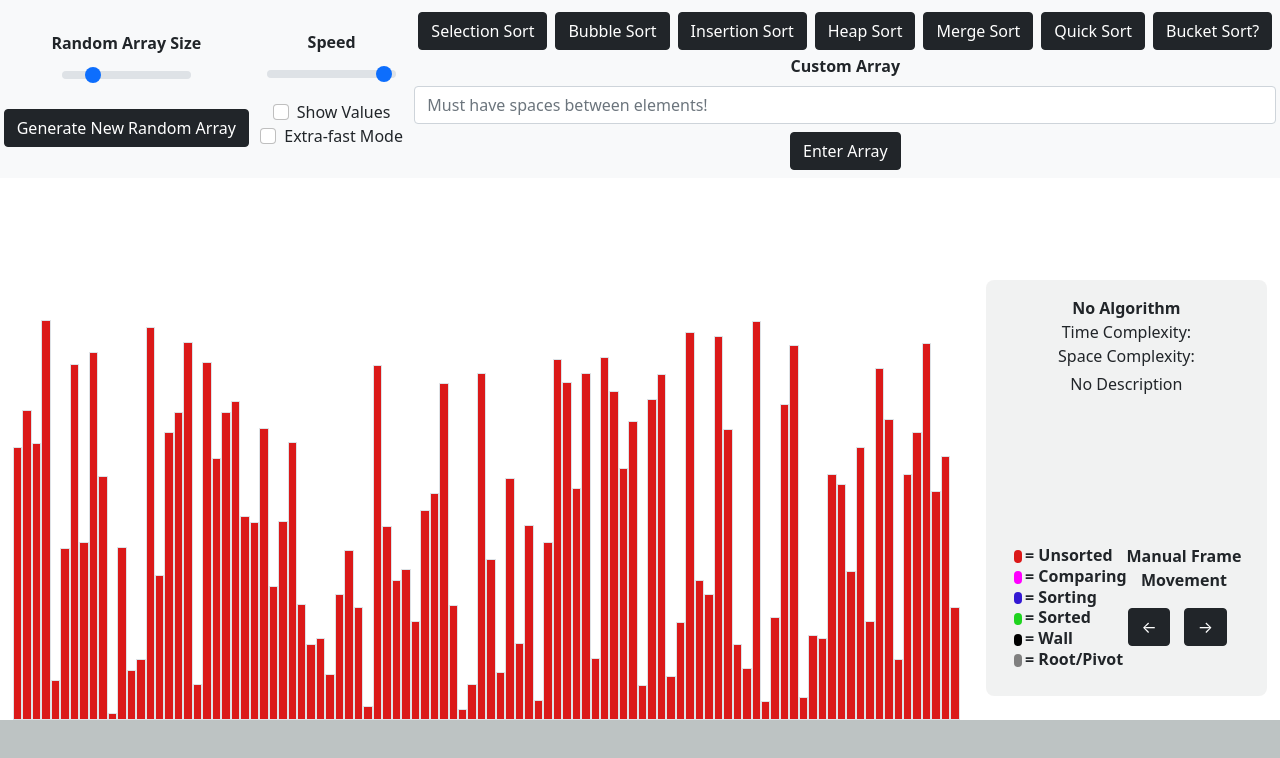
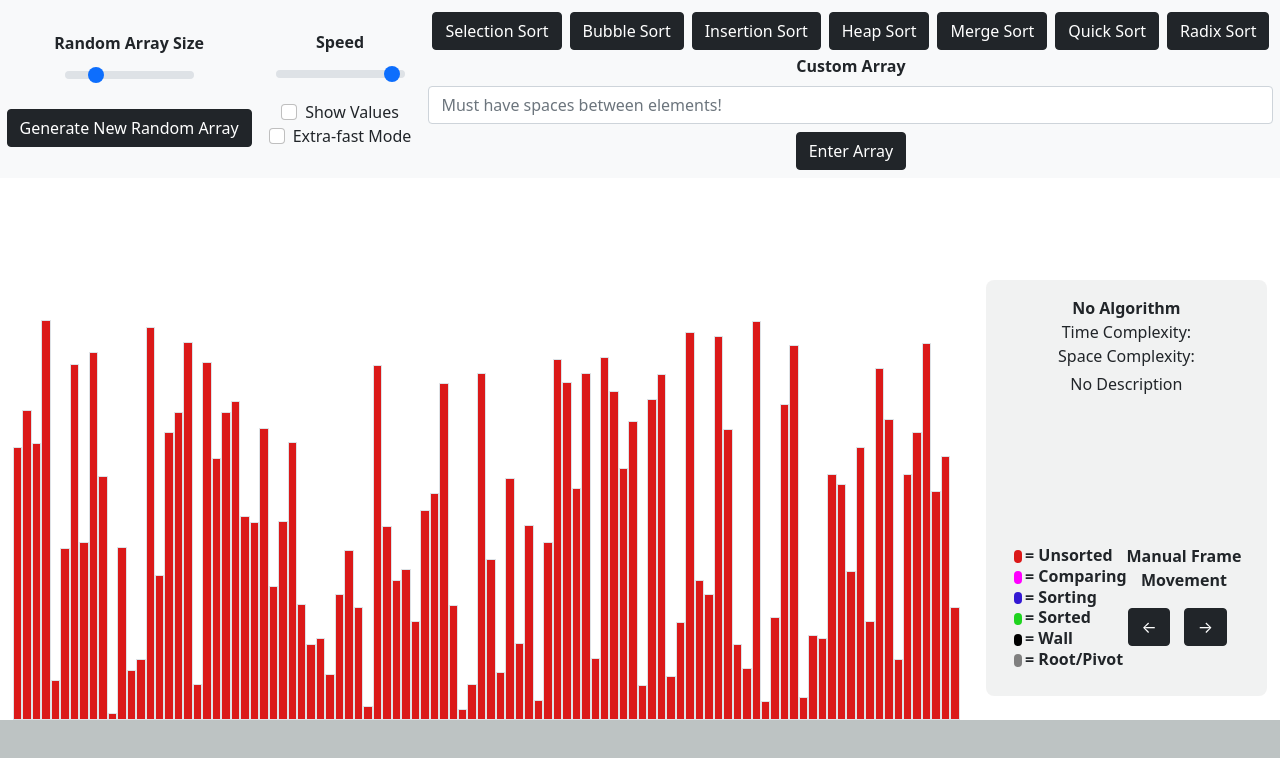
Before and after one commit to Brent152/Sorting-Algorithm-Visualizer, a React (Create React App) app in the folder sorting_visualizer/: page / in a window 1280 px wide. Shown: the top 758 px of the page. Built offline with nearby package versions, Linux system fonts and the light colour scheme.

Commit message:
started implementing radix sort

```diff
--- a/sorting_visualizer/src/components/Visualizer.jsx
+++ b/sorting_visualizer/src/components/Visualizer.jsx
@@ -65,7 +65,7 @@ class Visualizer extends React.Component {
                             <button className="btn btn-dark mx-1 mt-1" onClick={this.heapSortHandle} disabled={this.state.isAnimating}>Heap Sort</button>
                             <button className="btn btn-dark mx-1 mt-1" onClick={this.mergeSortHandle} disabled={this.state.isAnimating}>Merge Sort</button>
                             <button className="btn btn-dark mx-1 mt-1" onClick={this.quickSortHandle} disabled={this.state.isAnimating}>Quick Sort</button>
-                            <button className="btn btn-dark mx-1 mt-1" onClick={this.quickSortHandle} disabled={this.state.isAnimating}>Bucket Sort?</button>
+                            <button className="btn btn-dark mx-1 mt-1" onClick={this.quickSortHandle} disabled={this.state.isAnimating}>Radix Sort</button>
                         </div>
                         <div className="mx-auto">
                             <label htmlFor="EnterCustomArrayLabel" className="mt-1" style={{fontWeight: "bold"}}>Custom Array</label>
```
